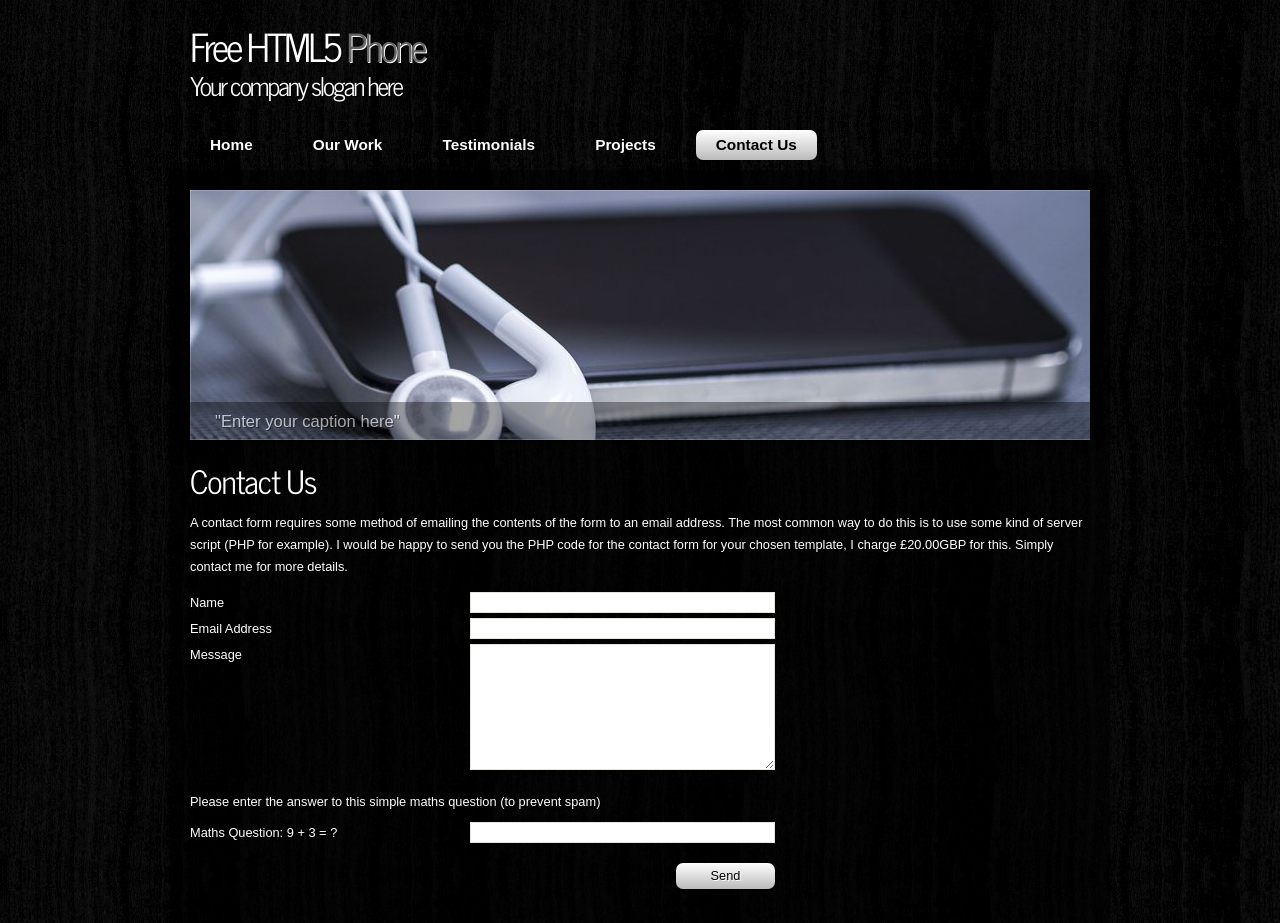
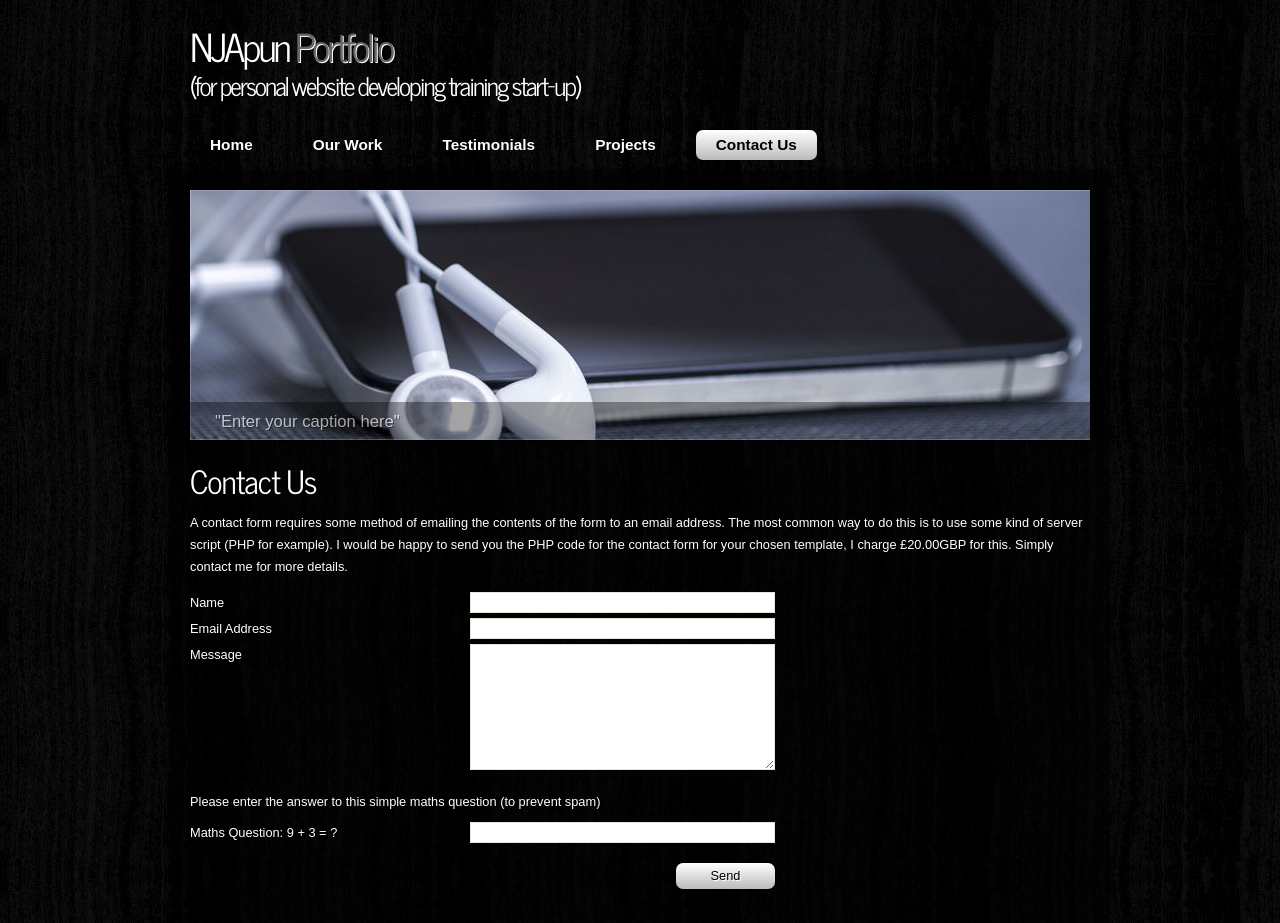
Before and after one commit to nazeryow/nazer_portfolio, a plain HTML site: page contact.html in a window 1280 px wide. Shown: the top 923 px of the page. Drawn offline with Linux system fonts and the light colour scheme.

Commit message:
Modifying Logo and Slogan for my Portfolio

```diff
--- a/contact.html
+++ b/contact.html
@@ -16,10 +16,10 @@
     <header>
 	  <div id="banner">
 	    <div id="welcome">
-	      <h3>Free HTML5 <span>Phone</span></h3>
+	      <h3>NJApun <span>Portfolio</span></h3>
 	    </div><!--close welcome-->
 	    <div id="welcome_slogan">
-	      <h3>Your company slogan here</h3>
+	      <h3>(for personal website developing training start-up)</h3>
 	    </div><!--close welcome_slogan-->
 	  </div><!--close banner-->
     </header>
```
Also changed, not shown: index.html (+2 -2 lines), ourwork.html (+2 -2 lines), projects.html (+2 -2 lines), testimonials.html (+2 -2 lines).
